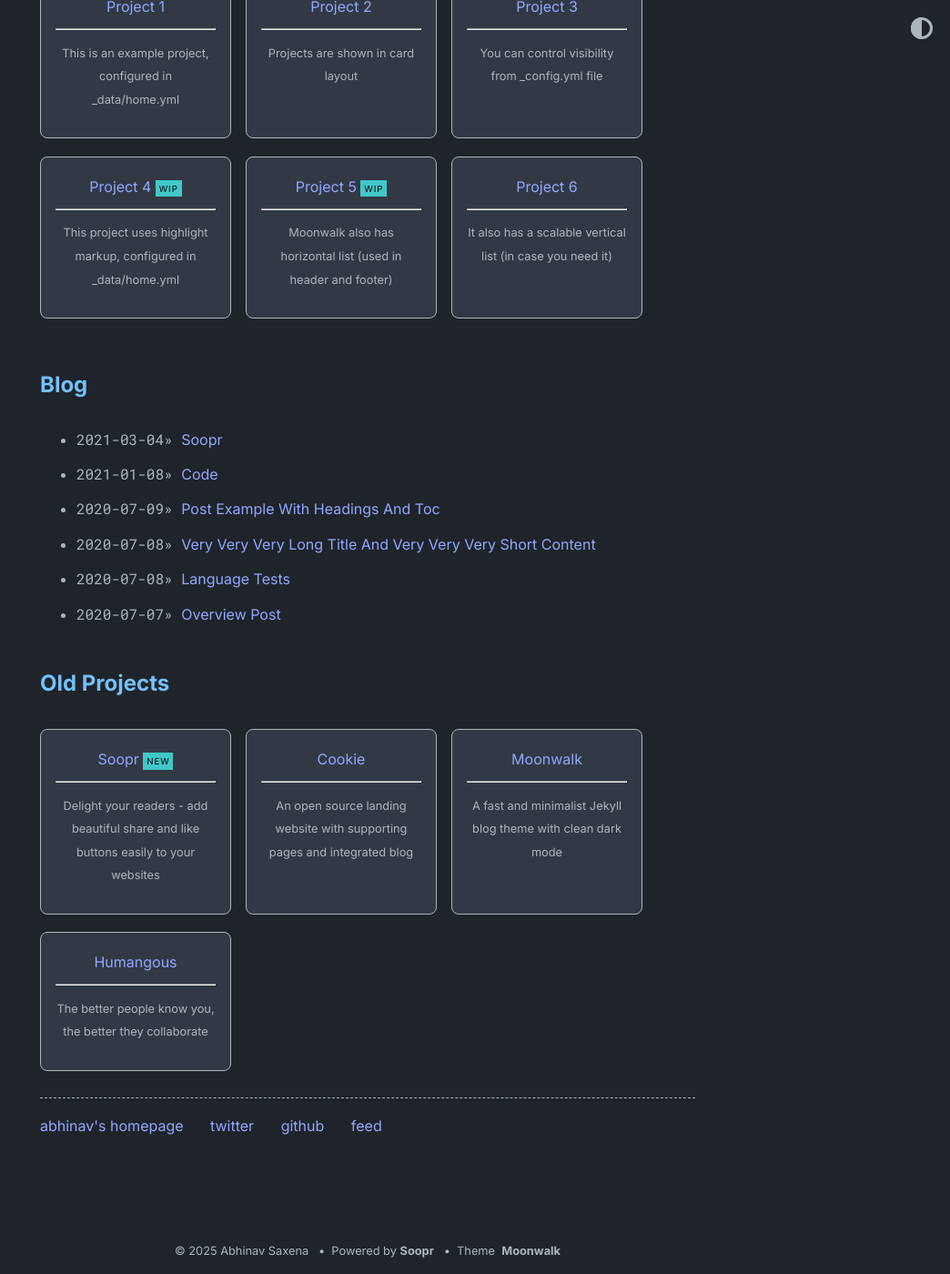
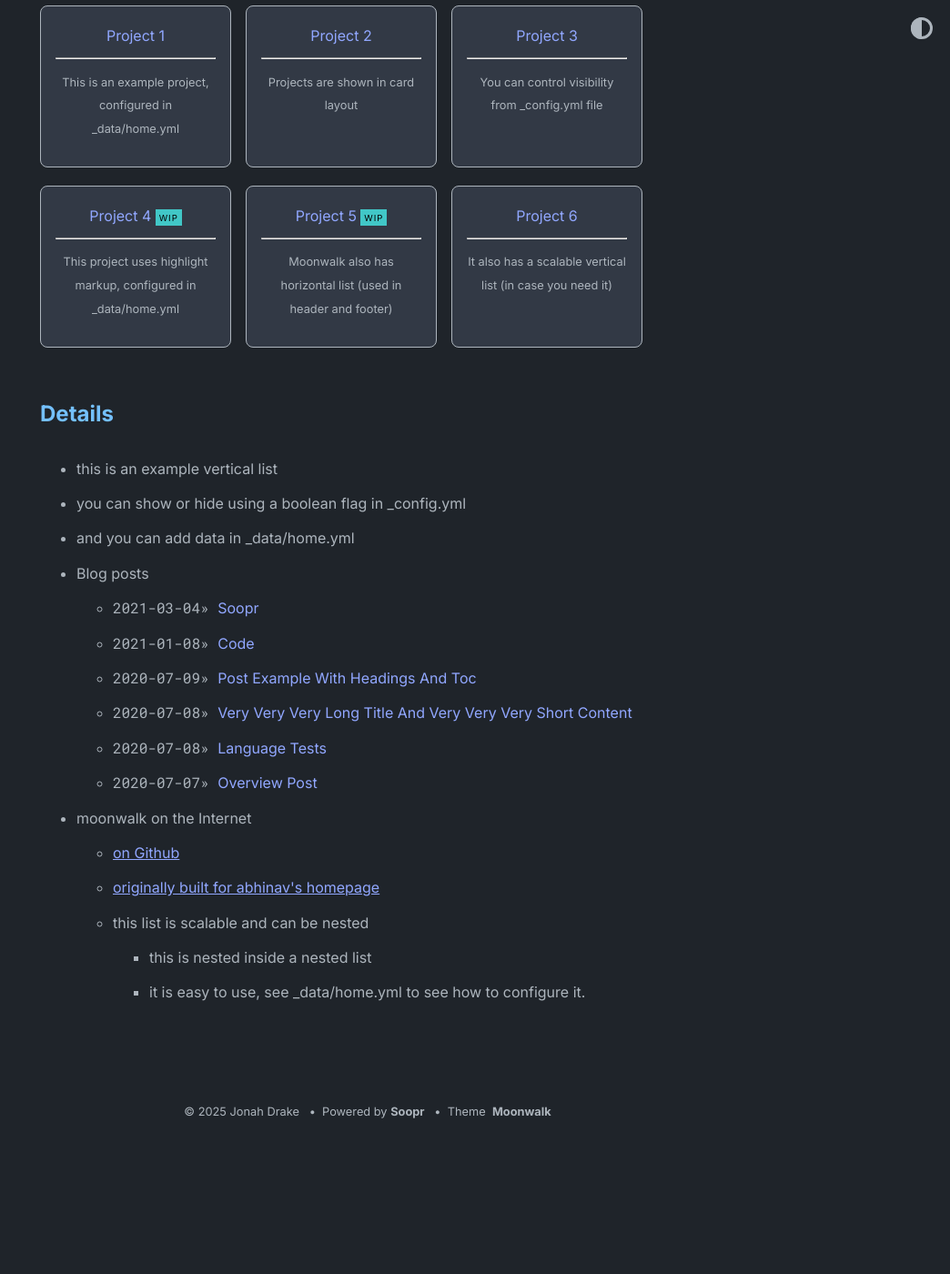
Before and after one commit to jdrake19/jdrake19.github.io, a Jekyll site: the page built from index.md, in a window 1280 px wide and 1400 px high, scrolled down 465 px. Shown: the whole window at 91% size, without its empty margins (236-1280 px from the left). Built offline with Jekyll 4.4.1, drawn with Linux system fonts in a browser that asks for light colours; after the commit the page ends 1712 px from its top, so only the background shows below that; some of the changed text lies outside the part shown.

Commit message:
General Home Page updates

```diff
--- a/_config.yml
+++ b/_config.yml
@@ -1,8 +1,8 @@
-title: Moonwalk
-author: Abhinav Saxena
-url: https://www.abhinavsaxena.com/moonwalk # root address of the site
+title: My Portfolio
+author: Jonah Drake
+url: jdrake19.github.io # root address of the site
 description: > # description of the site (multiple lines allowed)
-  Moonwalk is a fast and elegant Jekyll theme with a clean dark mode. It comes with horizontal list (for navbar and footer), card list (for portfolio), and a generic vertical list. It is very easy to modify in case you want to build over it - please see _layouts/home.html to do that.
+  I’ve built this site to showcase some of the projects I've completed and to share my skills and experience, mainly in mechanical engineering, with touches of electrical and systems work. What drives me is the mix of curiosity, creativity, and the challenge of making something actually work.
 
 permalink: /:slug
 
@@ -22,15 +22,15 @@ theme_config:
   date_format: "%Y-%m-%d" # customize how date is formatted
   show_description: true # show blog description
   show_navbar: true # show horizontal navbar
-  show_footer: true # show footer links in home page,add in _data/home.yml
+  show_footer: false # show footer links in home page,add in _data/home.yml
   show_copyright: true # show copyright notice in footer
   # following keys are using to create home layout
   show_projects: true # show projects as cards, add in _data/home.yml
-  show_blog: true # show blog posts added in _posts
-  show_old_projects: true # show old projects as cards, add in _data/home.yml
-  show_misc_list: false # show generic vertical list for misc details, add _data/home.yml
-  show_reading_time: true # show number of words and reading time in the blog posts
-  show_tags: true # show tags in a blog posts
+  show_blog: false # show blog posts added in _posts
+  show_old_projects: false # show old projects as cards, add in _data/home.yml
+  show_misc_list: true # show generic vertical list for misc details, add _data/home.yml
+  show_reading_time: false # show number of words and reading time in the blog posts
+  show_tags: false # show tags in a blog posts
   # options for "home" page
   home:
     title_projects: Portfolio
```
